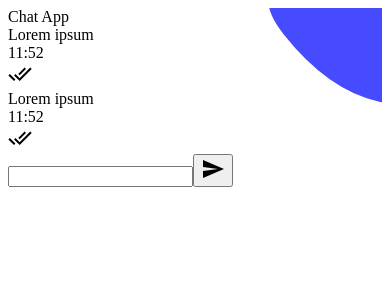
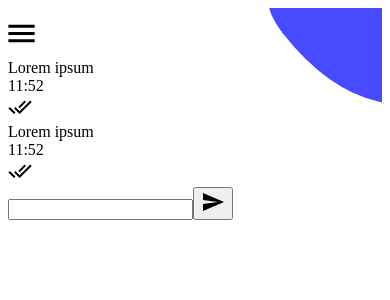
Before and after one commit to Hack-Weekly/bronze-badger-chat-app, a React (Create React App) app in the folder client/: page /chat in a window 390 px wide. Shown: the top 300 px of the page. Built offline with nearby package versions, Linux system fonts and the light colour scheme.

Commit message:
Chat layout
Need to fix media query difference between tailwind and mui

```diff
--- a/client/src/App.css
+++ b/client/src/App.css
@@ -63,3 +63,7 @@
     font-size: 26px;
   }
 }
+
+h1 {
+  font-family: 'Rubik', sans-serif;
+}
--- /dev/null
+++ b/client/src/components/Drawer.jsx
@@ -0,0 +1,64 @@
+import * as React from 'react';
+import PropTypes from 'prop-types';
+// import AppBar from '@mui/material/AppBar';
+// import Box from '@mui/material/Box';
+import { SwipeableDrawer } from '@mui/material';
+
+const drawerWidth = 360;
+
+function ResponsiveDrawer(props) {
+  const { window, mobileOpen, handleDrawerToggle } = props;
+  console.log(props);
+
+  //   Contents of the drawer
+  const drawer = <div>Test</div>;
+
+  const container = window !== undefined ? () => window().document.body : undefined;
+
+  return (
+    // <Box sx={{ display: 'flex' }}>
+    //   <Box
+    //     component='nav'
+    //     sx={{ width: { sm: drawerWidth }, flexShrink: { sm: 0 } }}
+    //     aria-label='mailbox folders'
+    //   >
+    <div className='md:min-w-[360px]'>
+      <SwipeableDrawer
+        container={container}
+        variant='temporary'
+        open={mobileOpen}
+        onClose={handleDrawerToggle}
+        ModalProps={{
+          keepMounted: true, // Better open performance on mobile.
+        }}
+        sx={{
+          display: { xs: 'block', sm: 'none' },
+          '& .MuiDrawer-paper': {
+            boxSizing: 'border-box',
+            width: drawerWidth,
+          },
+        }}
+      >
+        {drawer}
+      </SwipeableDrawer>
+      <SwipeableDrawer
+        variant='permanent'
+        sx={{
+          display: { xs: 'none', sm: 'block' },
+          '& .MuiDrawer-paper': { boxSizing: 'border-box', width: drawerWidth },
+        }}
+        open
+      >
+        {drawer}
+      </SwipeableDrawer>
+    </div>
+  );
+}
+
+ResponsiveDrawer.propTypes = {
+  window: PropTypes.func,
+  mobileOpen: Boolean,
+  handleDrawerToggle: PropTypes.func,
+};
+
+export default ResponsiveDrawer;
--- /dev/null
+++ b/client/src/components/Header.jsx
@@ -0,0 +1,37 @@
+import React from 'react';
+import PropTypes from 'prop-types';
+import MenuIcon from '@mui/icons-material/Menu';
+import { IconButton } from '@mui/material';
+
+export const Header = (props) => {
+  const clickHandler = () => {
+    props.handleDrawerToggle();
+  };
+
+  return (
+    <header className='h-[10vh] max-md:h-[8vh] w-screen px-4 flex justify-between md:justify-center items-center bg-[#474bff] bg-opacity-25 border-[#474bff] border-b-2'>
+      <IconButton
+        color='inherit'
+        aria-label='open drawer'
+        edge='start'
+        onClick={clickHandler}
+        sx={{ mr: 2, display: { sm: 'none' } }}
+      >
+        <MenuIcon fontSize='large' />
+      </IconButton>
+
+      <div className='max-md:hidden w-[360px]'></div>
+      <title className='flex justify-center items-center'>
+        <h1 className='text-4xl max-md:text-2xl'>
+          badger chat
+          <span className='accent'>.</span>
+        </h1>
+      </title>
+      <div className='md:hidden w-[35px]'></div>
+    </header>
+  );
+};
+
+Header.propTypes = {
+  handleDrawerToggle: PropTypes.func,
+};
--- a/client/src/pages/Chat.jsx
+++ b/client/src/pages/Chat.jsx
@@ -1,16 +1,22 @@
 import { ChatBubble } from 'components/ChatBubble';
 import { ChatInput } from 'components/ChatInput';
+import ResponsiveDrawer from 'components/Drawer';
+import { Header } from 'components/Header';
 import React from 'react';
 
 export const Chat = () => {
+  const [mobileOpen, setMobileOpen] = React.useState(false);
+
+  const handleDrawerToggle = () => {
+    setMobileOpen(!mobileOpen);
+  };
+
   return (
     <div className='min-h-screen min-w-screen box-border'>
-      <header className='h-[10vh] max-md:h-[8vh] bg-indigo-600 flex justify-center items-center text-white'>
-        Chat App
-      </header>
+      <Header handleDrawerToggle={handleDrawerToggle} />
       <div className='flex min-w-screen box-border h-[90vh] max-md:h-[92vh]'>
-        <div className='w-[25vw] max-md:hidden bg-indigo-600 opacity-50'></div>
-        <div className='flex flex-col h-full max-md:w-[100vw] w-[75vw] p-4'>
+        <ResponsiveDrawer mobileOpen={mobileOpen} handleDrawerToggle={handleDrawerToggle} />
+        <div className='flex flex-col h-full max-md:w-[100vw] w-full p-4'>
           <div className='h-full flex flex-col justify-end py-2'>
             <div className='flex w-full justify-start'>
               <ChatBubble
```
